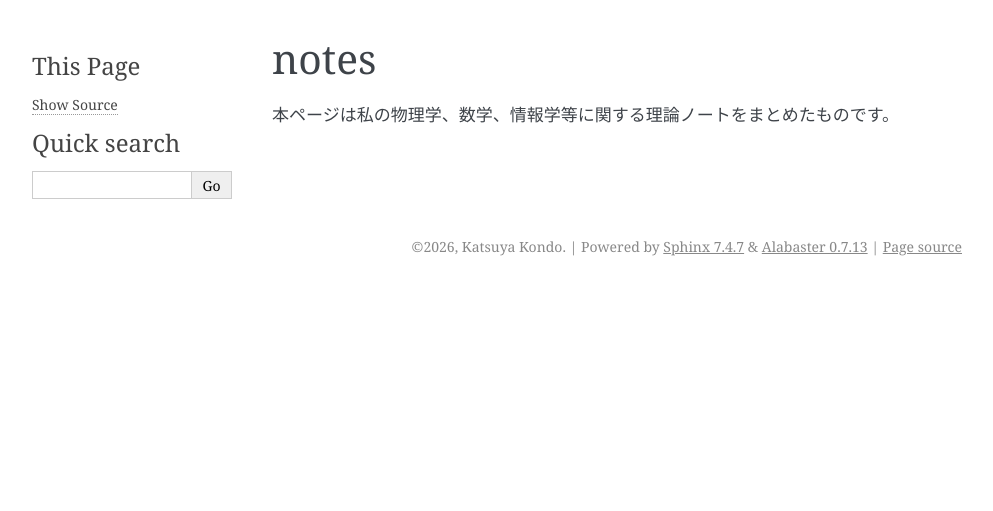
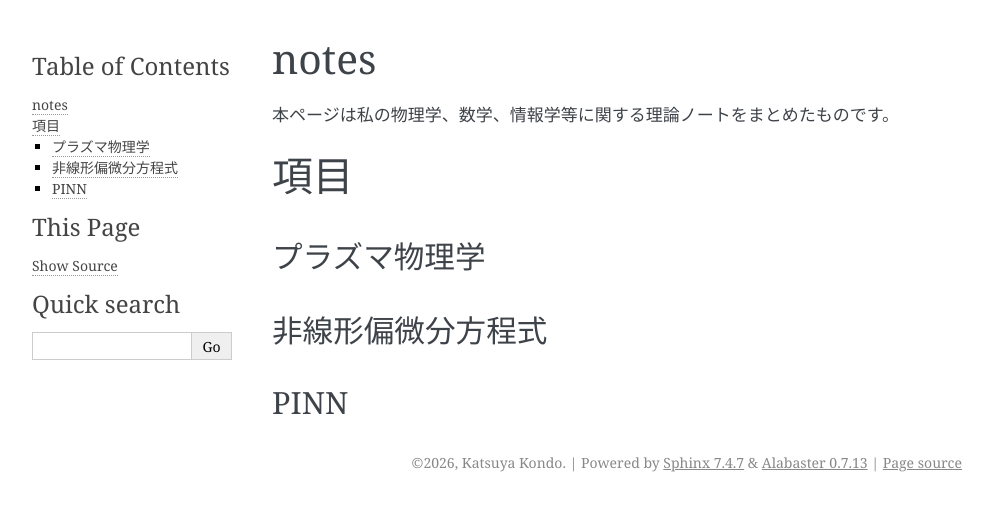
Before and after one commit to kondokatsuya72m/notes, a Sphinx documentation site: the page built from docs/index.md, in a window 1280 px wide. Shown: the top 511 px of the page, without its empty margins (148-1141 px from the left). Built offline with Sphinx 7.4.7, drawn with Linux system fonts in a browser that asks for light colours.

Commit message:
テスト

```diff
--- a/docs/index.md
+++ b/docs/index.md
@@ -1,2 +1,9 @@
 # notes
 本ページは私の物理学、数学、情報学等に関する理論ノートをまとめたものです。
+
+# 項目
+## プラズマ物理学
+
+## 非線形偏微分方程式
+
+## PINN
```
